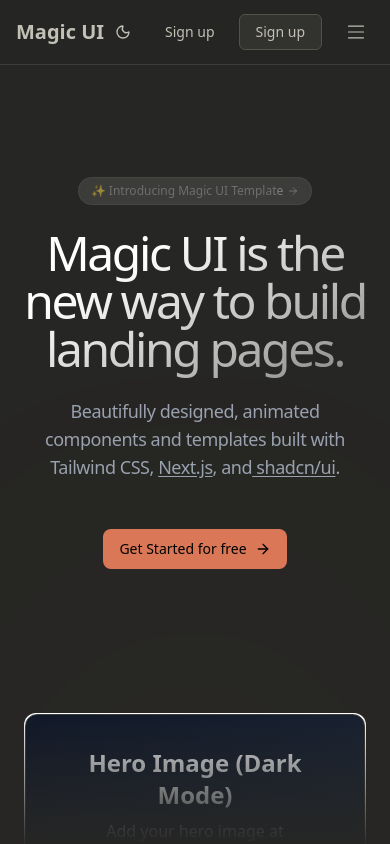
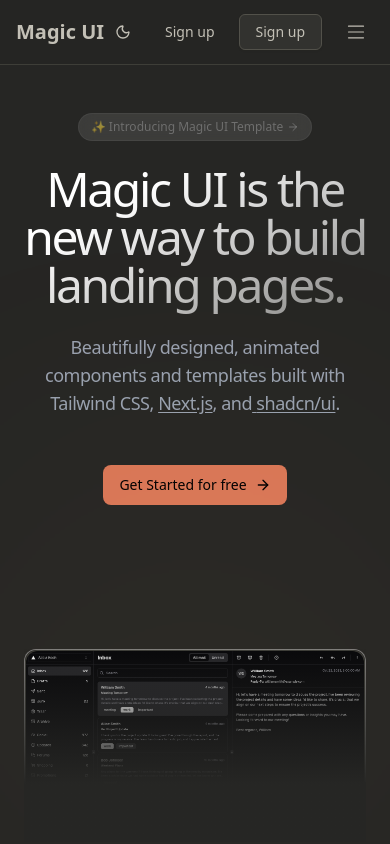
Before and after one commit to jethroverganio1997/interview-prep, a Next.js app: page / in a window 390 px wide. Shown: the top 844 px of the page. Built offline with nearby package versions, Linux system fonts and the light colour scheme.

Commit message:
chore: landing page

```diff
--- a/app/(marketing)/_components/cta-section.tsx
+++ b/app/(marketing)/_components/cta-section.tsx
@@ -140,11 +140,11 @@ export default function CTASection() {
             </Marquee>
 
             {/* Center Content */}
-            <div className="absolute z-10">
+            <div className="absolute z-10 mb-24">
               <div className="mx-auto size-24 rounded-[2rem] border bg-white/10 p-3 shadow-2xl backdrop-blur-md dark:bg-black/10 lg:size-32">
                 <HeartHandshake className="mx-auto size-16 text-black dark:text-white lg:size-24" />
               </div>
-              <div className="z-10 mt-4 flex flex-col items-center text-center text-primary">
+              <div className="z-10 mt-4 flex flex-col items-center text-center">
                 <h1 className="text-3xl font-bold lg:text-4xl">
                   Stop wasting time on design.
                 </h1>
--- a/app/(marketing)/_components/hero-section.tsx
+++ b/app/(marketing)/_components/hero-section.tsx
@@ -1,25 +1,27 @@
-"use client"
+"use client";
 
-import Link from "next/link"
-import { Button } from "@/components/ui/button"
-import { AnimatedShinyText } from "@/components/ui/animated-shiny-text"
-import { BorderBeam } from "@/components/ui/border-beam"
-import { ArrowRight } from "lucide-react"
-import { useInView } from "framer-motion"
-import { useRef } from "react"
-import Image from "next/image"
+import Link from "next/link";
+import { Button } from "@/components/ui/button";
+import { AnimatedShinyText } from "@/components/ui/animated-shiny-text";
+import { BorderBeam } from "@/components/ui/border-beam";
+import { ArrowRight } from "lucide-react";
+import { useInView } from "framer-motion";
+import { useRef } from "react";
+import Image from "next/image";
 
 export default function HeroSection() {
-  const ref = useRef(null)
-  const isInView = useInView(ref, { once: true, margin: "-100px" })
+  const ref = useRef(null);
+  const isInView = useInView(ref, { once: true, margin: "-100px" });
 
   return (
-    <section id="hero" className="relative mx-auto mt-32 max-w-7xl px-6 text-center md:px-8">
+    <section
+      id="hero"
+      className="relative mx-auto py-16 max-w-[80rem] px-6 text-center md:px-8"
+    >
       {/* Announcement Badge */}
       <div className="group inline-flex h-7 -translate-y-4 animate-fade-in items-center justify-between gap-1 rounded-full border border-white/5 bg-white/10 px-3 text-xs text-white opacity-0 transition-all ease-in hover:cursor-pointer hover:bg-white/20 dark:text-black backdrop-blur-sm [--animation-delay:0ms]">
         <AnimatedShinyText className="inline-flex items-center justify-center">
-          <span>✨ Introducing Magic UI Template</span>
-          {" "}
+          <span>✨ Introducing Magic UI Template</span>{" "}
           <ArrowRight className="ml-1 size-3 transition-transform duration-300 ease-in-out group-hover:translate-x-0.5" />
         </AnimatedShinyText>
       </div>
@@ -27,18 +29,28 @@ export default function HeroSection() {
       {/* Main Headline */}
       <h1 className="-translate-y-4 animate-fade-in text-balance bg-gradient-to-br from-black from-30% to-black/40 bg-clip-text py-6 text-5xl font-medium leading-none tracking-tighter text-transparent opacity-0 [--animation-delay:200ms] dark:from-white dark:to-white/40 sm:text-6xl md:text-7xl lg:text-8xl">
         Magic UI is the new way
-        <br className="hidden md:block" />
-        {" "}
-        to build landing pages.
+        <br className="hidden md:block" /> to build landing pages.
       </h1>
 
       {/* Subheadline */}
-      <p className="mb-12 -translate-y-4 animate-fade-in text-balance text-lg tracking-tight text-gray-400 opacity-0 [--animation-delay:400ms] md:text-xl">
+      <p className="mb-12 -translate-y-4 animate-fade-in text-balance text-lg tracking-tight text-gray-400 opacity-0 [--animation-delay:400ms] md:text-xl px-2">
         Beautifully designed, animated components and templates built with
-        <br className="hidden md:block" />
-        {" "}
-        Tailwind CSS, <Link href="https://nextjs.org" className="underline underline-offset-2">Next.js</Link>, and
-        <Link href="https://ui.shadcn.com" className="underline underline-offset-2"> shadcn/ui</Link>.
+        <br className="hidden md:block" /> Tailwind CSS,{" "}
+        <Link
+          href="https://nextjs.org"
+          className="underline underline-offset-2"
+        >
+          Next.js
+        </Link>
+        , and
+        <Link
+          href="https://ui.shadcn.com"
+          className="underline underline-offset-2"
+        >
+          {" "}
+          shadcn/ui
+        </Link>
+        .
       </p>
 
       {/* CTA Button */}
@@ -59,7 +71,7 @@ export default function HeroSection() {
         className="relative mt-32 animate-fade-up opacity-0 [--animation-delay:400ms] [perspective:2000px] after:absolute after:inset-0 after:z-50 after:bg-gradient-to-t after:from-background after:from-30% after:to-transparent"
       >
         <div
-          className={`rounded-xl border border-white/10 bg-white bg-opacity-[0.01] before:absolute before:bottom-1/2 before:left-0 before:top-0 before:size-full before:opacity-0 before:[background-image:linear-gradient(to_bottom,var(--color-one),var(--color-one),transparent_40%)] before:[filter:blur(180px)] ${
+          className={`rounded-xl border border-white/40 bg-background bg-opacity-[0.01] before:absolute before:bottom-1/2 before:left-0 before:top-0 before:size-full before:opacity-0 before:[background-image:linear-gradient(to_bottom,var(--color-one),var(--color-one),transparent_40%)] before:[filter:blur(180px)] ${
             isInView ? "before:animate-image-glow" : ""
           }`}
         >
@@ -71,22 +83,28 @@ export default function HeroSection() {
             colorTo="var(--color-two)"
           />
 
-          {/* Placeholder for hero image - you can replace with actual images */}
-          <div className="relative block size-full rounded-[inherit] border object-contain dark:hidden bg-gradient-to-br from-gray-100 to-gray-200 aspect-video flex items-center justify-center">
-            <div className="text-center p-8">
-              <h3 className="text-2xl font-bold text-gray-600 mb-2">Hero Image (Light Mode)</h3>
-              <p className="text-gray-500">Add your hero image at /public/images/hero-light.png</p>
-            </div>
+          {/* Hero Images */}
+          <div className="relative block size-full rounded-[inherit] border object-contain dark:hidden aspect-video overflow-hidden">
+            <Image
+              src="/images/hero-light.png"
+              alt="Hero section illustration"
+              fill
+              className="object-contain object-top rounded-[inherit]"
+              priority
+            />
           </div>
 
-          <div className="relative hidden size-full rounded-[inherit] border object-contain dark:block bg-gradient-to-br from-gray-900 to-gray-800 aspect-video items-center justify-center">
-            <div className="text-center p-8">
-              <h3 className="text-2xl font-bold text-gray-200 mb-2">Hero Image (Dark Mode)</h3>
-              <p className="text-gray-400">Add your hero image at /public/images/hero-dark.png</p>
-            </div>
+          <div className="relative hidden size-full rounded-[inherit] border object-contain dark:block aspect-video overflow-hidden">
+            <Image
+              src="/images/hero-dark.png"
+              alt="Hero section illustration"
+              fill
+              className="object-cover object-top rounded-[inherit]"
+              priority
+            />
           </div>
         </div>
       </div>
     </section>
-  )
+  );
 }
--- a/app/(marketing)/_components/pricing-section.tsx
+++ b/app/(marketing)/_components/pricing-section.tsx
@@ -110,7 +110,7 @@ export default function PricingSection() {
   }
 
   return (
-    <section id="pricing" className="py-20 lg:py-32">
+    <section id="pricing" className="py-16 md:py-20">
       <div className="container mx-auto px-4">
         {/* Section Header */}
         <div className="mx-auto max-w-5xl text-center mb-16">
@@ -142,12 +142,12 @@ export default function PricingSection() {
         </div>
 
         {/* Pricing Grid */}
-        <div className="mx-auto grid w-full flex-col justify-center gap-4 sm:grid-cols-2 lg:grid-cols-4">
+        <div className="mx-auto grid w-full justify-center gap-4 px-6 sm:px-8 grid-cols-1 sm:grid-cols-2 lg:grid-cols-4">
           {pricingTiers.map((tier, index) => (
             <Card
               key={tier.id}
               className={cn(
-                "relative flex max-w-[400px] flex-col gap-8 overflow-hidden p-4",
+                "relative flex max-w-[400px] flex-col gap-8 overflow-hidden p-4 py-8 sm:pb-8",
                 tier.isFeatured && "border-2 border-primary shadow-lg scale-105"
               )}
             >
--- a/app/(marketing)/page.tsx
+++ b/app/(marketing)/page.tsx
@@ -1,6 +1,5 @@
 import HeroSection from "./_components/hero-section"
 import LogoCloud from "./_components/logo-cloud"
-import FeaturesSection from "./_components/features-section"
 import PricingSection from "./_components/pricing-section"
 import CTASection from "./_components/cta-section"
 import { SphereMask } from "@/components/ui/sphere-mask"
--- a/app/globals.css
+++ b/app/globals.css
@@ -7,38 +7,41 @@
   --background: oklch(0.9818 0.0054 95.0986);
   --foreground: oklch(0.3438 0.0269 95.7226);
   --card: oklch(0.9818 0.0054 95.0986);
-    --card-foreground: oklch(0.1908 0.0020 106.5859);
-    --popover: oklch(1.0000 0 0);
-    --popover-foreground: oklch(0.2671 0.0196 98.9390);
+  --card-foreground: oklch(0.1908 0.002 106.5859);
+  --popover: oklch(1 0 0);
+  --popover-foreground: oklch(0.2671 0.0196 98.939);
   --primary: oklch(0.6171 0.1375 39.0427);
-    --primary-foreground: oklch(1.0000 0 0);
+  --primary-foreground: oklch(1 0 0);
   --secondary: oklch(0.9245 0.0138 92.9892);
   --secondary-foreground: oklch(0.4334 0.0177 98.6048);
-    --muted: oklch(0.9341 0.0153 90.2390);
+  --muted: oklch(0.9341 0.0153 90.239);
   --muted-foreground: oklch(0.6059 0.0075 97.4233);
   --accent: oklch(0.9245 0.0138 92.9892);
-    --accent-foreground: oklch(0.2671 0.0196 98.9390);
-    --destructive: oklch(0.1908 0.0020 106.5859);
-    --destructive-foreground: oklch(1.0000 0 0);
+  --accent-foreground: oklch(0.2671 0.0196 98.939);
+  --destructive: oklch(0.1908 0.002 106.5859);
+  --destructive-foreground: oklch(1 0 0);
   --border: oklch(0.8847 0.0069 97.3627);
   --input: oklch(0.7621 0.0156 98.3528);
   --ring: oklch(0.6171 0.1375 39.0427);
   --chart-1: oklch(0.5583 0.1276 42.9956);
   --chart-2: oklch(0.6898 0.1581 290.4107);
-    --chart-3: oklch(0.8816 0.0276 93.1280);
+  --chart-3: oklch(0.8816 0.0276 93.128);
   --chart-4: oklch(0.8822 0.0403 298.1792);
   --chart-5: oklch(0.5608 0.1348 42.0584);
-    --sidebar: oklch(0.9663 0.0080 98.8792);
-    --sidebar-foreground: oklch(0.3590 0.0051 106.6524);
+  --sidebar: oklch(0.9663 0.008 98.8792);
+  --sidebar-foreground: oklch(0.359 0.0051 106.6524);
   --sidebar-primary: oklch(0.6171 0.1375 39.0427);
   --sidebar-primary-foreground: oklch(0.9881 0 0);
   --sidebar-accent: oklch(0.9245 0.0138 92.9892);
-    --sidebar-accent-foreground: oklch(0.3250 0 0);
+  --sidebar-accent-foreground: oklch(0.325 0 0);
   --sidebar-border: oklch(0.9401 0 0);
   --sidebar-ring: oklch(0.7731 0 0);
-    --font-sans: ui-sans-serif, system-ui, -apple-system, BlinkMacSystemFont, 'Segoe UI', Roboto, 'Helvetica Neue', Arial, 'Noto Sans', sans-serif, 'Apple Color Emoji', 'Segoe UI Emoji', 'Segoe UI Symbol', 'Noto Color Emoji';
+  --font-sans: ui-sans-serif, system-ui, -apple-system, BlinkMacSystemFont,
+    "Segoe UI", Roboto, "Helvetica Neue", Arial, "Noto Sans", sans-serif,
+    "Apple Color Emoji", "Segoe UI Emoji", "Segoe UI Symbol", "Noto Color Emoji";
   --font-serif: ui-serif, Georgia, Cambria, "Times New Roman", Times, serif;
-    --font-mono: ui-monospace, SFMono-Regular, Menlo, Monaco, Consolas, "Liberation Mono", "Courier New", monospace;
+  --font-mono: ui-monospace, SFMono-Regular, Menlo, Monaco, Consolas,
+    "Liberation Mono", "Courier New", monospace;
   --radius: 0.5rem;
   --shadow-x: 0;
   --shadow-y: 1px;
@@ -48,11 +51,15 @@
   --shadow-color: oklch(0 0 0);
   --shadow-2xs: 0 1px 3px 0px hsl(0 0% 0% / 0.05);
   --shadow-xs: 0 1px 3px 0px hsl(0 0% 0% / 0.05);
-    --shadow-sm: 0 1px 3px 0px hsl(0 0% 0% / 0.10), 0 1px 2px -1px hsl(0 0% 0% / 0.10);
-    --shadow: 0 1px 3px 0px hsl(0 0% 0% / 0.10), 0 1px 2px -1px hsl(0 0% 0% / 0.10);
-    --shadow-md: 0 1px 3px 0px hsl(0 0% 0% / 0.10), 0 2px 4px -1px hsl(0 0% 0% / 0.10);
-    --shadow-lg: 0 1px 3px 0px hsl(0 0% 0% / 0.10), 0 4px 6px -1px hsl(0 0% 0% / 0.10);
-    --shadow-xl: 0 1px 3px 0px hsl(0 0% 0% / 0.10), 0 8px 10px -1px hsl(0 0% 0% / 0.10);
+  --shadow-sm: 0 1px 3px 0px hsl(0 0% 0% / 0.1),
+    0 1px 2px -1px hsl(0 0% 0% / 0.1);
+  --shadow: 0 1px 3px 0px hsl(0 0% 0% / 0.1), 0 1px 2px -1px hsl(0 0% 0% / 0.1);
+  --shadow-md: 0 1px 3px 0px hsl(0 0% 0% / 0.1),
+    0 2px 4px -1px hsl(0 0% 0% / 0.1);
+  --shadow-lg: 0 1px 3px 0px hsl(0 0% 0% / 0.1),
+    0 4px 6px -1px hsl(0 0% 0% / 0.1);
+  --shadow-xl: 0 1px 3px 0px hsl(0 0% 0% / 0.1),
+    0 8px 10px -1px hsl(0 0% 0% / 0.1);
   --shadow-2xl: 0 1px 3px 0px hsl(0 0% 0% / 0.25);
   --tracking-normal: 0em;
   --spacing: 0.25rem;
@@ -69,36 +76,39 @@
   --card: oklch(0.2679 0.0036 106.6427);
   --card-foreground: oklch(0.9818 0.0054 95.0986);
   --popover: oklch(0.3085 0.0035 106.6039);
-    --popover-foreground: oklch(0.9211 0.0040 106.4781);
+  --popover-foreground: oklch(0.9211 0.004 106.4781);
   --primary: oklch(0.6724 0.1308 38.7559);
-    --primary-foreground: oklch(1.0000 0 0);
+  --primary-foreground: oklch(1 0 0);
   --secondary: oklch(0.9818 0.0054 95.0986);
   --secondary-foreground: oklch(0.3085 0.0035 106.6039);
-    --muted: oklch(0.2213 0.0038 106.7070);
+  --muted: oklch(0.2213 0.0038 106.707);
   --muted-foreground: oklch(0.7713 0.0169 99.0657);
-    --accent: oklch(0.2130 0.0078 95.4245);
-    --accent-foreground: oklch(0.9663 0.0080 98.8792);
+  --accent: oklch(0.213 0.0078 95.4245);
+  --accent-foreground: oklch(0.9663 0.008 98.8792);
   --destructive: oklch(0.6368 0.2078 25.3313);
-    --destructive-foreground: oklch(1.0000 0 0);
+  --destructive-foreground: oklch(1 0 0);
   --border: oklch(0.3618 0.0101 106.8928);
   --input: oklch(0.4336 0.0113 100.2195);
   --ring: oklch(0.6724 0.1308 38.7559);
   --chart-1: oklch(0.5583 0.1276 42.9956);
   --chart-2: oklch(0.6898 0.1581 290.4107);
-    --chart-3: oklch(0.2130 0.0078 95.4245);
-    --chart-4: oklch(0.3074 0.0516 289.3230);
+  --chart-3: oklch(0.213 0.0078 95.4245);
+  --chart-4: oklch(0.3074 0.0516 289.323);
   --chart-5: oklch(0.5608 0.1348 42.0584);
   --sidebar: oklch(0.2357 0.0024 67.7077);
   --sidebar-foreground: oklch(0.8074 0.0142 93.0137);
-    --sidebar-primary: oklch(0.3250 0 0);
+  --sidebar-primary: oklch(0.325 0 0);
   --sidebar-primary-foreground: oklch(0.9881 0 0);
-    --sidebar-accent: oklch(0.1680 0.0020 106.6177);
+  --sidebar-accent: oklch(0.168 0.002 106.6177);
   --sidebar-accent-foreground: oklch(0.8074 0.0142 93.0137);
   --sidebar-border: oklch(0.9401 0 0);
   --sidebar-ring: oklch(0.7731 0 0);
-    --font-sans: ui-sans-serif, system-ui, -apple-system, BlinkMacSystemFont, 'Segoe UI', Roboto, 'Helvetica Neue', Arial, 'Noto Sans', sans-serif, 'Apple Color Emoji', 'Segoe UI Emoji', 'Segoe UI Symbol', 'Noto Color Emoji';
+  --font-sans: ui-sans-serif, system-ui, -apple-system, BlinkMacSystemFont,
+    "Segoe UI", Roboto, "Helvetica Neue", Arial, "Noto Sans", sans-serif,
+    "Apple Color Emoji", "Segoe UI Emoji", "Segoe UI Symbol", "Noto Color Emoji";
   --font-serif: ui-serif, Georgia, Cambria, "Times New Roman", Times, serif;
-    --font-mono: ui-monospace, SFMono-Regular, Menlo, Monaco, Consolas, "Liberation Mono", "Courier New", monospace;
+  --font-mono: ui-monospace, SFMono-Regular, Menlo, Monaco, Consolas,
+    "Liberation Mono", "Courier New", monospace;
   --radius: 0.5rem;
   --shadow-x: 0;
   --shadow-y: 1px;
@@ -108,11 +118,15 @@
   --shadow-color: oklch(0 0 0);
   --shadow-2xs: 0 1px 3px 0px hsl(0 0% 0% / 0.05);
   --shadow-xs: 0 1px 3px 0px hsl(0 0% 0% / 0.05);
-    --shadow-sm: 0 1px 3px 0px hsl(0 0% 0% / 0.10), 0 1px 2px -1px hsl(0 0% 0% / 0.10);
-    --shadow: 0 1px 3px 0px hsl(0 0% 0% / 0.10), 0 1px 2px -1px hsl(0 0% 0% / 0.10);
-    --shadow-md: 0 1px 3px 0px hsl(0 0% 0% / 0.10), 0 2px 4px -1px hsl(0 0% 0% / 0.10);
-    --shadow-lg: 0 1px 3px 0px hsl(0 0% 0% / 0.10), 0 4px 6px -1px hsl(0 0% 0% / 0.10);
-    --shadow-xl: 0 1px 3px 0px hsl(0 0% 0% / 0.10), 0 8px 10px -1px hsl(0 0% 0% / 0.10);
+  --shadow-sm: 0 1px 3px 0px hsl(0 0% 0% / 0.1),
+    0 1px 2px -1px hsl(0 0% 0% / 0.1);
+  --shadow: 0 1px 3px 0px hsl(0 0% 0% / 0.1), 0 1px 2px -1px hsl(0 0% 0% / 0.1);
+  --shadow-md: 0 1px 3px 0px hsl(0 0% 0% / 0.1),
+    0 2px 4px -1px hsl(0 0% 0% / 0.1);
+  --shadow-lg: 0 1px 3px 0px hsl(0 0% 0% / 0.1),
+    0 4px 6px -1px hsl(0 0% 0% / 0.1);
+  --shadow-xl: 0 1px 3px 0px hsl(0 0% 0% / 0.1),
+    0 8px 10px -1px hsl(0 0% 0% / 0.1);
   --shadow-2xl: 0 1px 3px 0px hsl(0 0% 0% / 0.25);
 
   /* Custom Magic UI Colors */
@@ -181,7 +195,8 @@
 @theme inline {
   --animate-marquee: marquee var(--duration) infinite linear;
   --animate-marquee-vertical: marquee-vertical var(--duration) linear infinite;
-    --animate-shimmer-slide: shimmer-slide var(--speed) ease-in-out infinite alternate;
+  --animate-shimmer-slide: shimmer-slide var(--speed) ease-in-out infinite
+    alternate;
   --animate-spin-around: spin-around calc(var(--speed) * 2) infinite linear;
   --animate-shimmer: shimmer 2s linear infinite;
   --animate-fade-in: fade-in 1s ease-out forwards;
@@ -212,10 +227,12 @@
     0% {
       transform: translateZ(0) rotate(0);
     }
-  15%, 35% {
+    15%,
+    35% {
       transform: translateZ(0) rotate(90deg);
     }
-  65%, 85% {
+    65%,
+    85% {
       transform: translateZ(0) rotate(270deg);
     }
     100% {
@@ -223,10 +240,13 @@
     }
   }
   @keyframes shimmer {
-  0%, 90%, 100% {
+    0%,
+    90%,
+    100% {
       background-position: calc(-100% - var(--shimmer-width)) 0;
     }
-  30%, 60% {
+    30%,
+    60% {
       background-position: calc(100% + var(--shimmer-width)) 0;
     }
   }
@@ -260,7 +280,7 @@
       animation-timing-function: cubic-bezier(0.12, 0.01, 0.08, 0.99);
     }
     100% {
-    opacity: 0.2;
+      opacity: 0.4;
     }
   }
 }
```
Also changed, not shown: app/(marketing)/_components/features-section.tsx (deleted, +0 -46 lines). Lines whose indentation alone changed are shown as unchanged.
